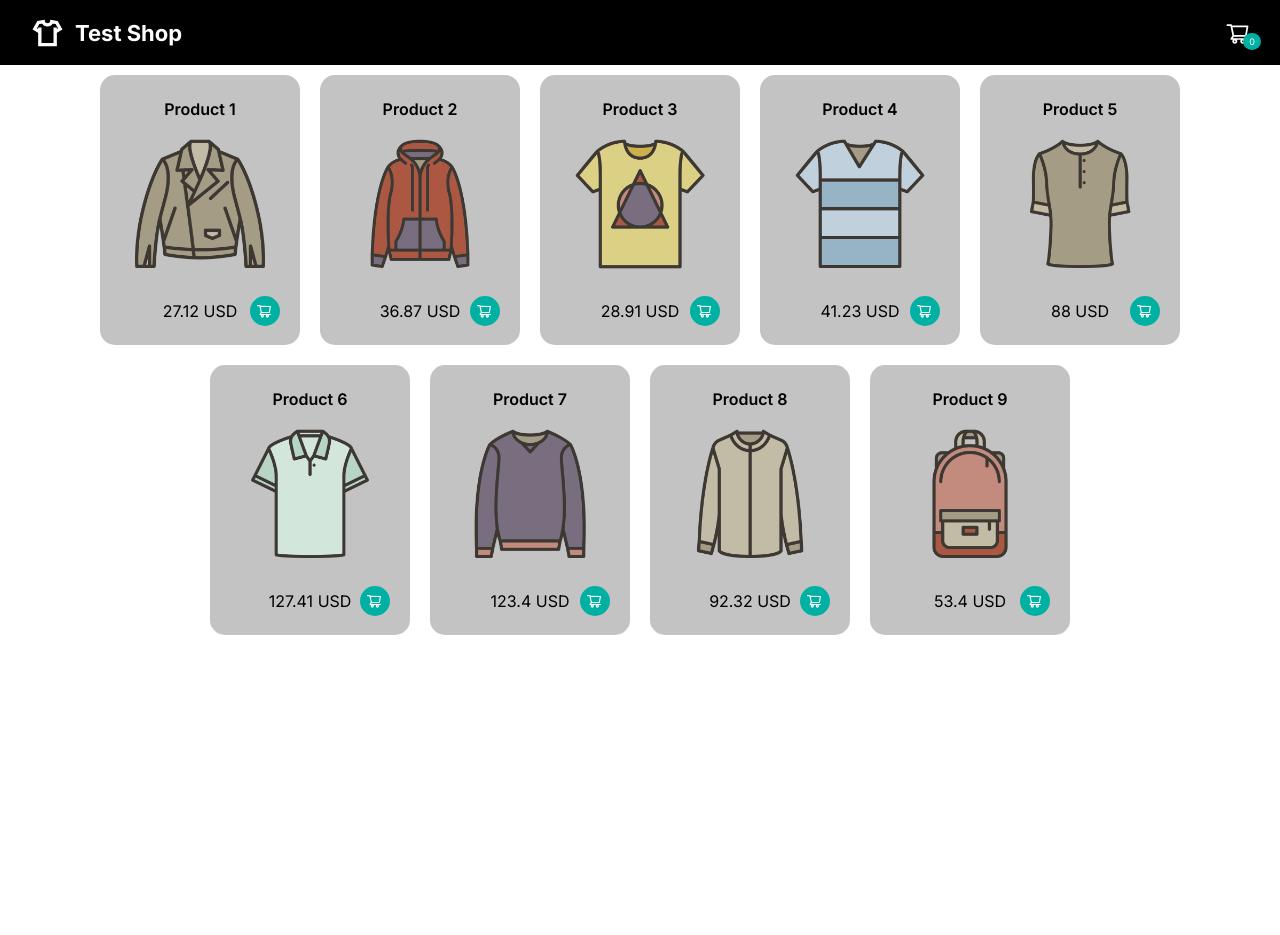
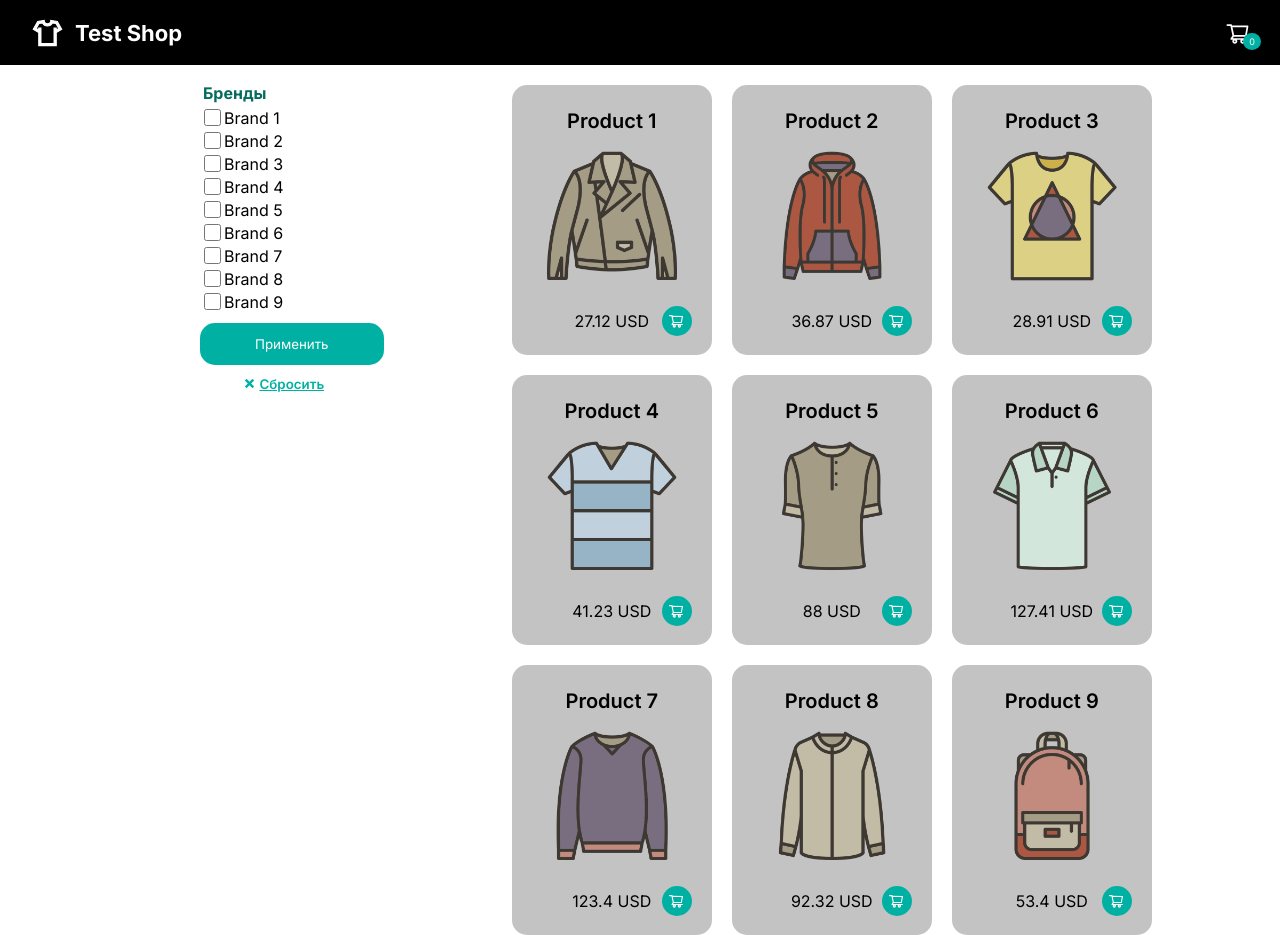
Before and after one commit to finndied/test-shop, a React (Create React App) app: page /cart in a window 1280 px wide. Before the commit the page ends 800 px from the top, so only its background shows below. Built offline with nearby package versions, Linux system fonts and the light colour scheme; the HTML template or start-up script is replaced by a standard one.

Commit message:
layout of brand filter and made its functionality

```diff
--- /dev/null
+++ b/src/assets/brands.json
@@ -0,0 +1,56 @@
+[
+  {
+    "id": 1,
+    "title": "Brand 1",
+    "sort": "100",
+    "code": "brand_1"
+  },
+  {
+    "id": 2,
+    "title": "Brand 2",
+    "sort": "200",
+    "code": "brand_2"
+  },
+  {
+    "id": 3,
+    "title": "Brand 3",
+    "sort": "300",
+    "code": "brand_3"
+  },
+  {
+    "id": 4,
+    "title": "Brand 4",
+    "sort": "400",
+    "code": "brand_4"
+  },
+  {
+    "id": 5,
+    "title": "Brand 5",
+    "sort": "500",
+    "code": "brand_5"
+  },
+  {
+    "id": 6,
+    "title": "Brand 6",
+    "sort": "600",
+    "code": "brand_6"
+  },
+  {
+    "id": 7,
+    "title": "Brand 7",
+    "sort": "700",
+    "code": "brand_7"
+  },
+  {
+    "id": 8,
+    "title": "Brand 8",
+    "sort": "700",
+    "code": "brand_8"
+  },
+  {
+    "id": 9,
+    "title": "Brand 9",
+    "sort": "900",
+    "code": "brand_9"
+  }
+]
--- /dev/null
+++ b/src/components/BrandFilter/BrandFilter.jsx
@@ -0,0 +1,67 @@
+import React, { useState } from 'react'
+import brands from '../../assets/brands.json'
+import styles from './BrandFilter.module.scss'
+import {ImCross} from 'react-icons/im'
+
+const BrandFilter = ({ onBrandChange }) => {
+	// временное состояние, используется во время выбора пользователем марок товаров
+	const [tempCheckboxOptions, setTempCheckboxOptions] = useState(
+		brands.map(brand => ({ ...brand, checked: false }))
+	)
+	// финальное состояние, содержит выбранные пользователем марки товаров
+	const [checkboxOptions, setCheckboxOptions] = useState(
+		brands.map(brand => ({ ...brand, checked: false }))
+	)
+
+	const handleBrandChange = event => {
+		const brandId = parseInt(event.target.value)
+		const isChecked = event.target.checked
+		const updatedOptions = tempCheckboxOptions.map(option =>
+			option.id === brandId ? { ...option, checked: isChecked } : option
+		)
+		setTempCheckboxOptions(updatedOptions)
+	}
+
+	const handleAccept = () => {
+		setCheckboxOptions(tempCheckboxOptions)
+		onBrandChange(
+			tempCheckboxOptions
+				.filter(option => option.checked)
+				.map(option => option.id)
+		)
+	}
+
+	const handleReset = () => {
+		setTempCheckboxOptions(
+			checkboxOptions.map(option => ({ ...option, checked: false }))
+		)
+		setCheckboxOptions(
+			checkboxOptions.map(option => ({ ...option, checked: false }))
+		)
+		onBrandChange([])
+	}
+
+	return (
+		<div className={styles.brandFilter}>
+			<h3>Бренды</h3>
+			{tempCheckboxOptions.map(option => (
+				<div className={styles.checkBox} key={option.id}>
+					<input
+						type='checkbox'
+						id={`brand-${option.id}`}
+						value={option.id}
+						checked={option.checked}
+						onChange={handleBrandChange}
+					/>
+					<label htmlFor={`brand-${option.id}`}>{option.title}</label>
+				</div>
+			))}
+			<div className={styles.btn}>
+				<button className={styles.btnAccept} onClick={handleAccept}>Применить</button>
+				<button className={styles.btnReset} onClick={handleReset}><ImCross/> Сбросить</button>
+			</div>
+		</div>
+	)
+}
+
+export default BrandFilter
--- /dev/null
+++ b/src/components/BrandFilter/BrandFilter.module.scss
@@ -0,0 +1,59 @@
+.brandFilter {
+	margin-left: 200px;
+	flex-direction: column;
+	h3 {
+		margin-bottom: 5px;
+		margin-left: 3px;
+		color: #036c5c;
+		font-weight: 700;
+	}
+}
+
+.checkBox {
+	display: flex;
+	align-items: center;
+	input[type='checkbox'] {
+		height: 17px;
+		width: 17px;
+		cursor: pointer;
+	}
+	label {
+		cursor: pointer;
+	}
+}
+
+.btn {
+	margin-top: 10px;
+	display: flex;
+	gap: 10px;
+	flex-direction: column;
+
+	.btnAccept {
+		cursor: pointer;
+		color: white;
+		background-color: #00b1a3;
+		border: none;
+		padding: 13px 55px;
+		border-radius: 15px;
+		transition: all 0.3s ease 0s;
+		&:hover {
+			background-color: #05c5b5;
+		}
+	}
+
+	.btnReset {
+		position: relative;
+		cursor: pointer;
+		background-color: transparent;
+		border: none;
+		color: #00b1a3;
+		font-weight: 600;
+		text-decoration: underline;
+		svg {
+			position: absolute;
+			top: 4px;
+			font-size: 9px;
+			left: 45px;
+		}
+	}
+}
--- a/src/components/ProductList/ProductList.jsx
+++ b/src/components/ProductList/ProductList.jsx
@@ -1,29 +1,57 @@
 import React, { useEffect, useState } from 'react'
 import dataProduct from '../../assets/products.json'
+import dataBrands from '../../assets/brands.json'
 import styles from './ProductList.module.scss'
-import {AiOutlineShoppingCart} from 'react-icons/ai'
+import { AiOutlineShoppingCart } from 'react-icons/ai'
+import BrandFilter from '../BrandFilter/BrandFilter'
+
 const ProductList = () => {
 	const [products, setProducts] = useState([])
+	const [selectedBrands, setSelectedBrands] = useState([])
 
 	useEffect(() => {
 		setProducts(dataProduct)
 	}, [])
 
+	const handleBrandChange = brands => {
+		setSelectedBrands(brands)
+	}
+
+	// Фильтрация товаров по выбранным брендам
+	const filteredProducts = products.filter(product => {
+		if (selectedBrands.length === 0) {
+			// Если ни один бренд не выбран, показать все товары
+			return true
+		} else {
+			// Если выбраны бренды, показать только товары, соответствующие выбранным брендам
+			return selectedBrands.includes(product.brand)
+		}
+	})
+
 	return (
 		<div className={styles.productWrapper}>
-			{products.map(product => (
+			<BrandFilter brands={dataBrands} onBrandChange={handleBrandChange} />
+			{filteredProducts.length > 0 ? (
+				<div className={styles.productList}>
+					{filteredProducts.map(product => (
 						<div className={styles.card} key={product.id}>
 							<h2 className={styles.productTitle}>{product.title}</h2>
 							<img src={product.image} width={160} alt={product.title} />
 							<div className={styles.productPrice}>
-					<p>{product.regular_price.value} {product.regular_price.currency}</p>
+								<p>
+									{product.regular_price.value} {product.regular_price.currency}
+								</p>
 								<button>
-               <AiOutlineShoppingCart/>
+									<AiOutlineShoppingCart />
 								</button>
 							</div>
 						</div>
 					))}
 				</div>
+			) : (
+				<h2>Товаров выбранного бренда нет :(</h2>
+			)}
+		</div>
 	)
 }
 
--- a/src/components/ProductList/ProductList.module.scss
+++ b/src/components/ProductList/ProductList.module.scss
@@ -1,9 +1,16 @@
 .productWrapper {
-	margin-top: 10px;
 	display: flex;
-	justify-content: center;
-	flex-wrap: wrap;
-	gap: 20px;
+	h2 {
+		margin: auto auto;
+		font-size: 20px;
+	}
+}
+.productList {
+	margin: auto;
+	display: grid;
+	grid-template-columns: repeat(3, 1fr);
+	grid-gap: 20px;
+}
 .card {
 	display: grid;
 	background-color: #c3c3c3;
@@ -47,4 +54,3 @@
 		}
 	}
 }
-}
--- a/src/index.scss
+++ b/src/index.scss
@@ -136,14 +136,13 @@ body {
 
 header {
 	background-color: #000000;
-	position: block;
 	display: flex;
 	z-index: 100;
 	width: 100%;
 	justify-content: space-between;
 	align-items: center;
 	padding: 15px 0;
-
+	margin-bottom: 20px;
 	.headerLeft {
 		font-size: 22px;
 		font-weight: 700;
```
Lines whose indentation alone changed are shown as unchanged.
